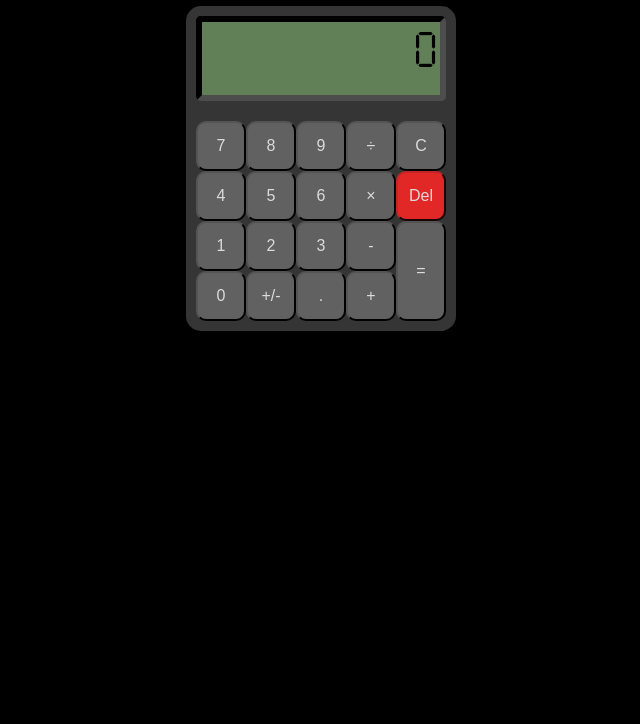
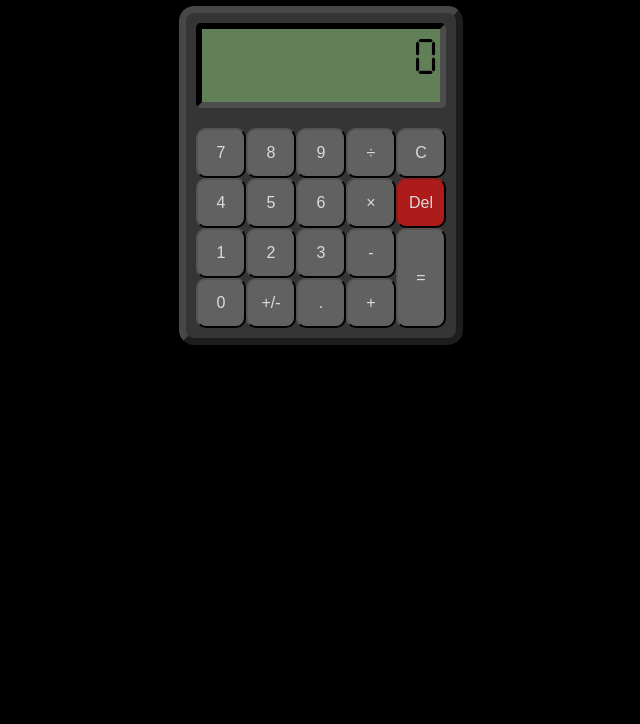
Before and after one commit to JesseSmith687/Calculator-Web-App, a plain HTML site: page index.html in a window 1280 px wide. Shown: the part 76-800 px from the top of the page, without its empty margins (319-959 px from the left). Drawn offline with Linux system fonts and the light colour scheme.

Commit message:
Add files via upload

```diff
--- a/style1.css
+++ b/style1.css
@@ -15,7 +15,7 @@ body
     padding: 0px;
     margin: 10px;
     background-color: rgb(0, 0, 0);
-    color: white;
+    color: rgb(230, 230, 230);
 }
 #heading
 {
@@ -24,6 +24,11 @@ body
 }
 #body
 {
+    border-style: outset;
+    border-color: rgb(71, 71, 71);
+    border-bottom-color: rgb(114, 114, 114);
+    border-right-color: rgb(114, 114, 114);
+    border-width: 7px;
     margin: auto;
     display: grid;
     padding: 10px;
@@ -102,9 +107,9 @@ button:hover
 #Del{
     grid-row:4;
     grid-column: 5;
-    background-color: rgb(226, 39, 39);
+    background-color: rgb(173, 27, 27);
     border-style:outset;
-    border-color: rgb(110, 21, 21);
+    border-color: rgb(53, 12, 12);
 }
 #Del:active{
     border-style: inset;
```
